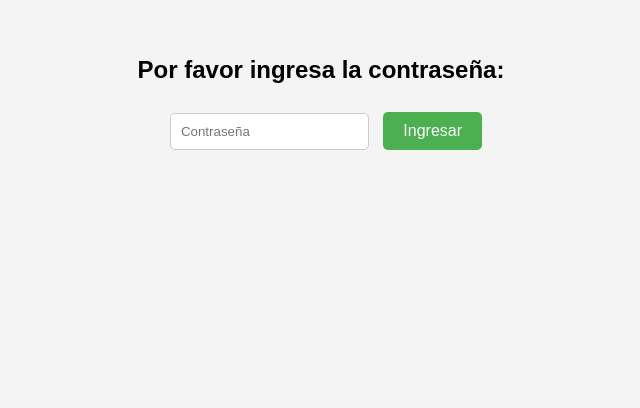
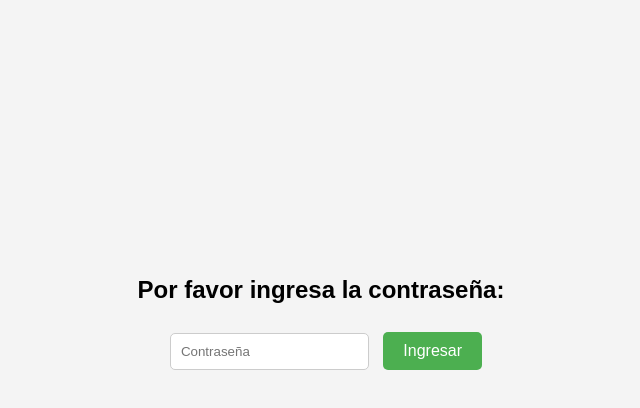
Before and after one commit to grupoMapa-Ventas/PowerBI_Mapa, a plain HTML site: page index.html in a window 1280 px wide. Shown: the part 222-630 px from the top of the page, without its empty margins (319-959 px from the left). Drawn offline with Linux system fonts and the light colour scheme.

Commit message:
Update index.html

```diff
--- a/index.html
+++ b/index.html
@@ -10,7 +10,7 @@
         display: flex;
         justify-content: center;
         align-items: center;
-        height: 80vh;
+        height: 135vh;
         margin: 0;
         background-color: #f4f4f4;
         flex-direction: column;
```
